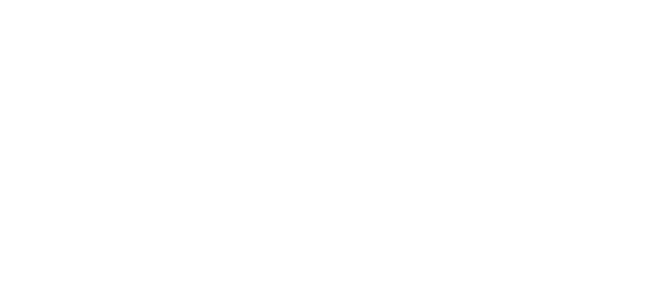
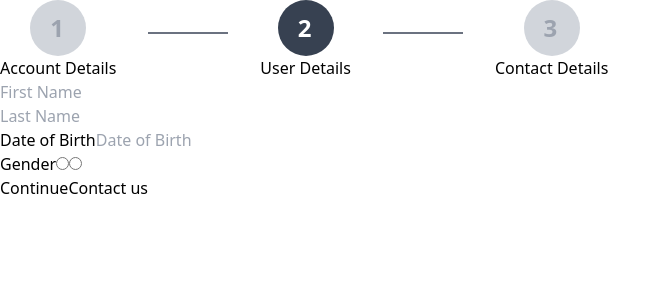
Before and after one commit to p-dim-popov/registration-form-nextjs, a Next.js app: page /register/user-details in a window 1280 px wide. Shown: the top 300 px of the page, without its empty margins (0-671 px from the left). Built offline with nearby package versions, Linux system fonts and the light colour scheme.

Commit message:
test(UserDetails): essential inputs

```diff
--- a/src/pages/register/user-details.tsx
+++ b/src/pages/register/user-details.tsx
@@ -1,7 +1,27 @@
-import React from "react";
+import React, { ReactElement } from "react";
+import Input from "@src/components/form/input/Input";
+import RegisterLayout from "@src/components/register/layout/RegisterLayout";
+import { RegisterPage } from "@src/contexts/register/RegisterContext";
+import { NextPageWithLayout } from "@src/pages/_app";
 
-const UserDetails: React.FC = () => {
-  return null;
-};
+const UserDetails: NextPageWithLayout = () => (
+    <>
+        <Input id="firstName" label="First Name" inlineLabel />
+        <Input id="lastName" label="Last Name" inlineLabel />
+        <Input id="dob" label="Date of Birth" />
+
+        <label htmlFor="gender">
+            Gender
+            <input name="gender" type="radio" value="male" />
+            <input name="gender" type="radio" value="female" />
+        </label>
+    </>
+);
+
+UserDetails.getLayout = (page: ReactElement) => (
+    <RegisterLayout page={RegisterPage.UserDetails}>
+        {page}
+    </RegisterLayout>
+);
 
 export default UserDetails;
```
Also changed, not shown: 1 other file (tests, documents, lock files or other folders).
